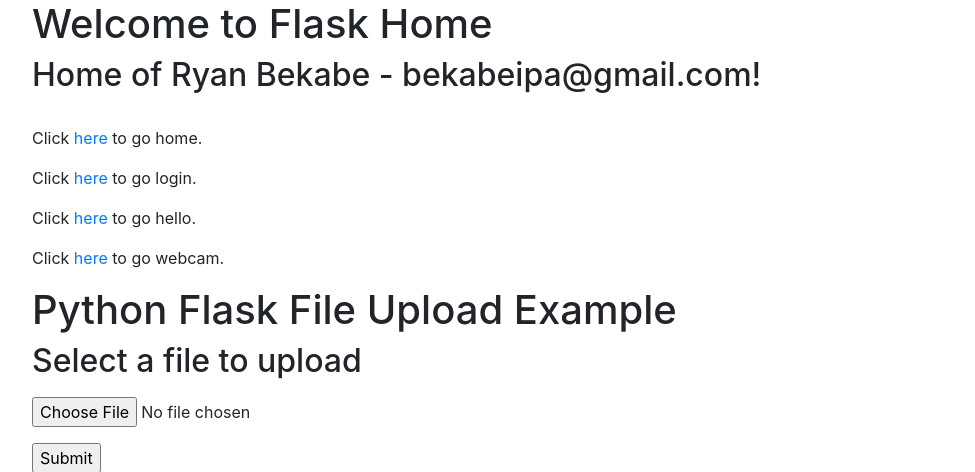
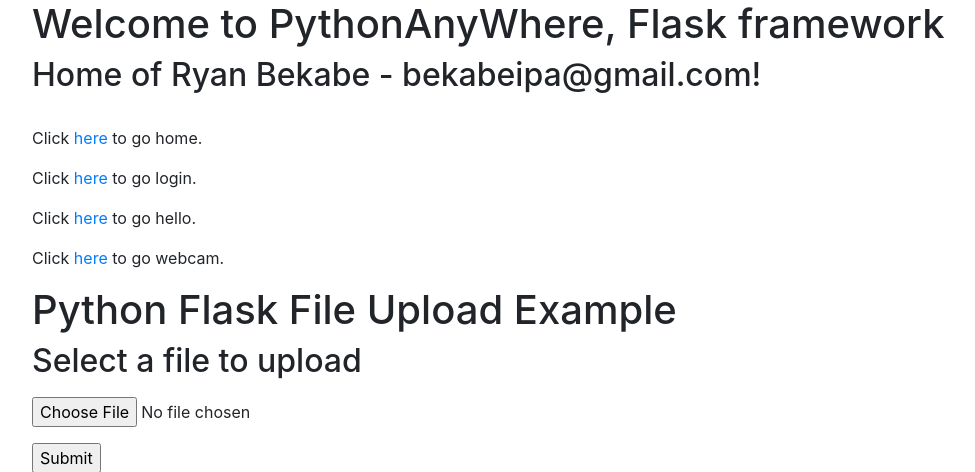
Before and after one commit to ryanbekabe/gitweb, a Flask app: page / in a window 1280 px wide. Shown: the top 472 px of the page, without its empty margins (53-1028 px from the left). Run offline with Flask 2, Linux system fonts and the light colour scheme; some libraries are stand-ins or nearby versions.

Commit message:
Update upload.html

```diff
--- a/templates/upload.html
+++ b/templates/upload.html
@@ -1,13 +1,13 @@
 <!DOCTYPE html>
 <html>
   <head>
-    <title>Flask Intro</title>
+    <title>PythonAnyWhere - Bekabe</title>
     <meta name="viewport" content="width=device-width, initial-scale=1.0">
     <link href="static/bootstrap.min.css" rel="stylesheet" media="screen">
   </head>
   <body>
     <div class="container">
-      <h1>Welcome to Flask Home</h1>
+      <h1>Welcome to PythonAnyWhere, Flask framework</h1>
       <h2>Home of Ryan Bekabe - bekabeipa@gmail.com!</h2>
       <br>
       <p>Click <a href="/">here</a> to go home.</p>
```
